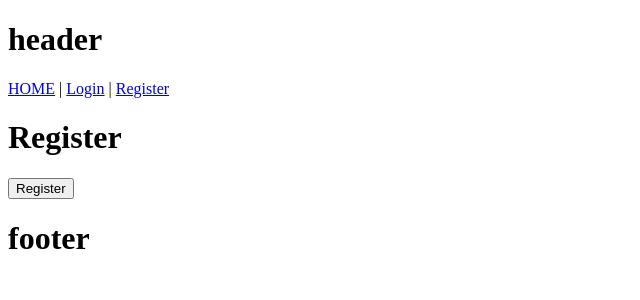
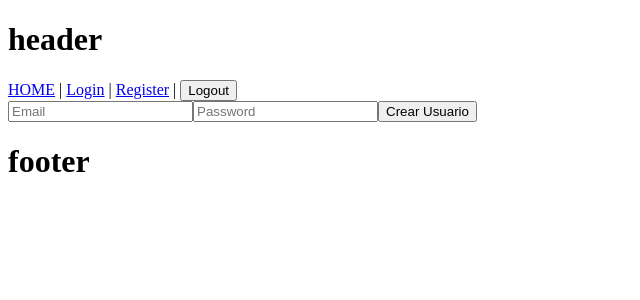
Before and after one commit to carlosGarciaMtz/vue3VitePiniaFirebase, a Vue app: page /register in a window 1280 px wide. Shown: the top 300 px of the page, without its empty margins (0-640 px from the left). Built offline with nearby package versions, Linux system fonts and the light colour scheme.

Commit message:
creación de usuarios con api firebase

```diff
--- a/src/components/Header.vue
+++ b/src/components/Header.vue
@@ -4,13 +4,16 @@
     <div>
     <router-link to="/">HOME</router-link> |
     <router-link to="/login">Login</router-link> |
-    <router-link to="/register">Register</router-link>
+    <router-link to="/register">Register</router-link> |
+    <button @click="logOut">Logout</button>
     </div>
   </div>
 </template>
 
 <script setup>
-
+const logOut = ()=>{
+  console.log('cerrar');
+}
 </script>
 
 <style lang="scss" scoped>
--- /dev/null
+++ b/src/firebaseConfig.js
@@ -0,0 +1,17 @@
+import { initializeApp } from "firebase/app";
+import { getAuth } from "firebase/auth";
+
+const firebaseConfig = {
+  apiKey: "AIzaSyDZD1n9dCtS-FMY9KbPgD78rLmklJd9Bxo",
+  authDomain: "vue32022.firebaseapp.com",
+  projectId: "vue32022",
+  storageBucket: "vue32022.appspot.com",
+  messagingSenderId: "121230413237",
+  appId: "1:121230413237:web:49357839df5dc3e90f9dfc"
+};
+
+initializeApp(firebaseConfig);
+
+const auth = getAuth()
+
+export { auth }
--- a/src/stores/users.js
+++ b/src/stores/users.js
@@ -1,8 +1,10 @@
 import {defineStore} from 'pinia';
+import { createUserWithEmailAndPassword } from 'firebase/auth';
+import { auth } from '../firebaseConfig';
 
 export const useUserStore = defineStore('userStore',{
   state: () => ({
-    userData: 'datos de usuario'
+    userData: {}
   }),
   getters: {
     minuscula(state){
@@ -10,8 +12,13 @@ export const useUserStore = defineStore('userStore',{
     }
   },
   actions:{
-    setUserData(payload){
-      this.userData = payload;
+    async registerUser(email, password){
+      try {
+        const {user} = await createUserWithEmailAndPassword(auth, email, password);
+        this.userData = user
+      } catch (error) {
+        console.log(error);
+      }
     }
   }
 })
--- a/src/views/Home.vue
+++ b/src/views/Home.vue
@@ -8,12 +8,5 @@
 </template>
 
 <script setup>
-import { useUserStore } from '../stores/users.js';
-
-const userStore = useUserStore();
 
 </script>
-
-<style scoped>
-
-</style>
--- a/src/views/Login.vue
+++ b/src/views/Login.vue
@@ -1,21 +1,8 @@
 <template>
   <div>
-    <h1>Login</h1>
-    <p>{{mayuscula}}</p>
-    <p>{{userStore.minuscula}}</p>
   </div>
 </template>
 
 <script setup>
-import { computed } from 'vue';
-import { useUserStore } from '../stores/users.js';
-
-const userStore = useUserStore();
-
-const mayuscula = computed(()=> userStore.userData.toLocaleUpperCase() );
 
 </script>
-
-<style scoped>
-
-</style>
--- a/src/views/Register.vue
+++ b/src/views/Register.vue
@@ -1,16 +1,26 @@
 <template>
-  <div>
-    <h1>Register</h1>
-    <button @click="userStore.setUserData('Carlos')">Register</button>
-  </div>
+    <div>
+      <form @submit.prevent="handleSubmit">
+      <input type="email" placeholder="Email" v-model="email"/>
+      <input type="password" placeholder="Password" v-model="pass"/>
+      <button type="submit">Crear Usuario</button>
+      </form>
+    </div>
 </template>
 
 <script setup>
-import { useUserStore } from '../stores/users.js';
-const userStore = useUserStore();
+    import { ref } from 'vue';
+    import { useUserStore } from '../stores/users';
 
+    const email = ref('');
+    const pass = ref('');
+
+    const userStore = useUserStore();
+
+    const handleSubmit = () => {
+        if(!email.value || pass.value.length < 6) {
+            return;
+        }
+        userStore.registerUser(email.value, pass.value);
+    }
 </script>
-
-<style scoped>
-
-</style>
```
